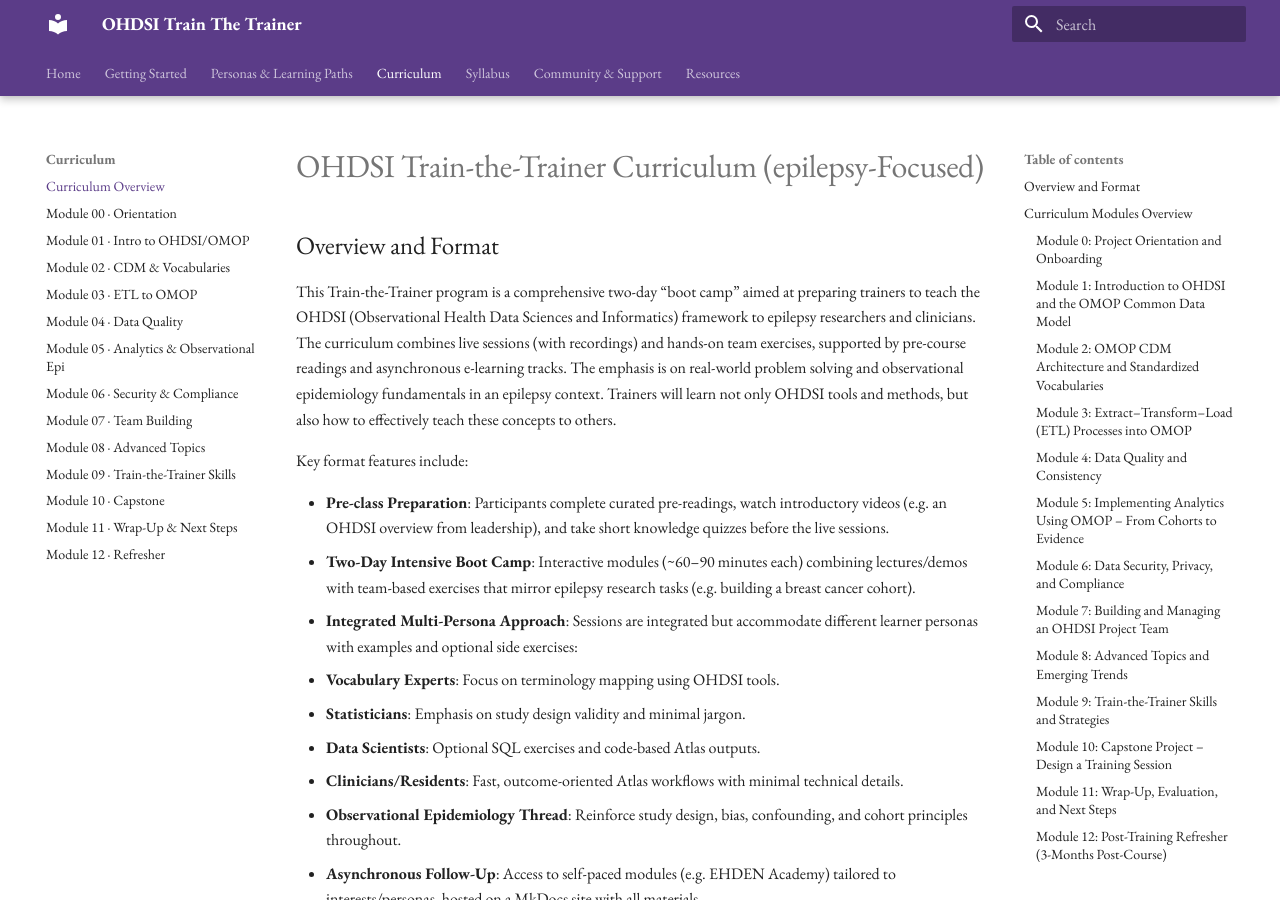
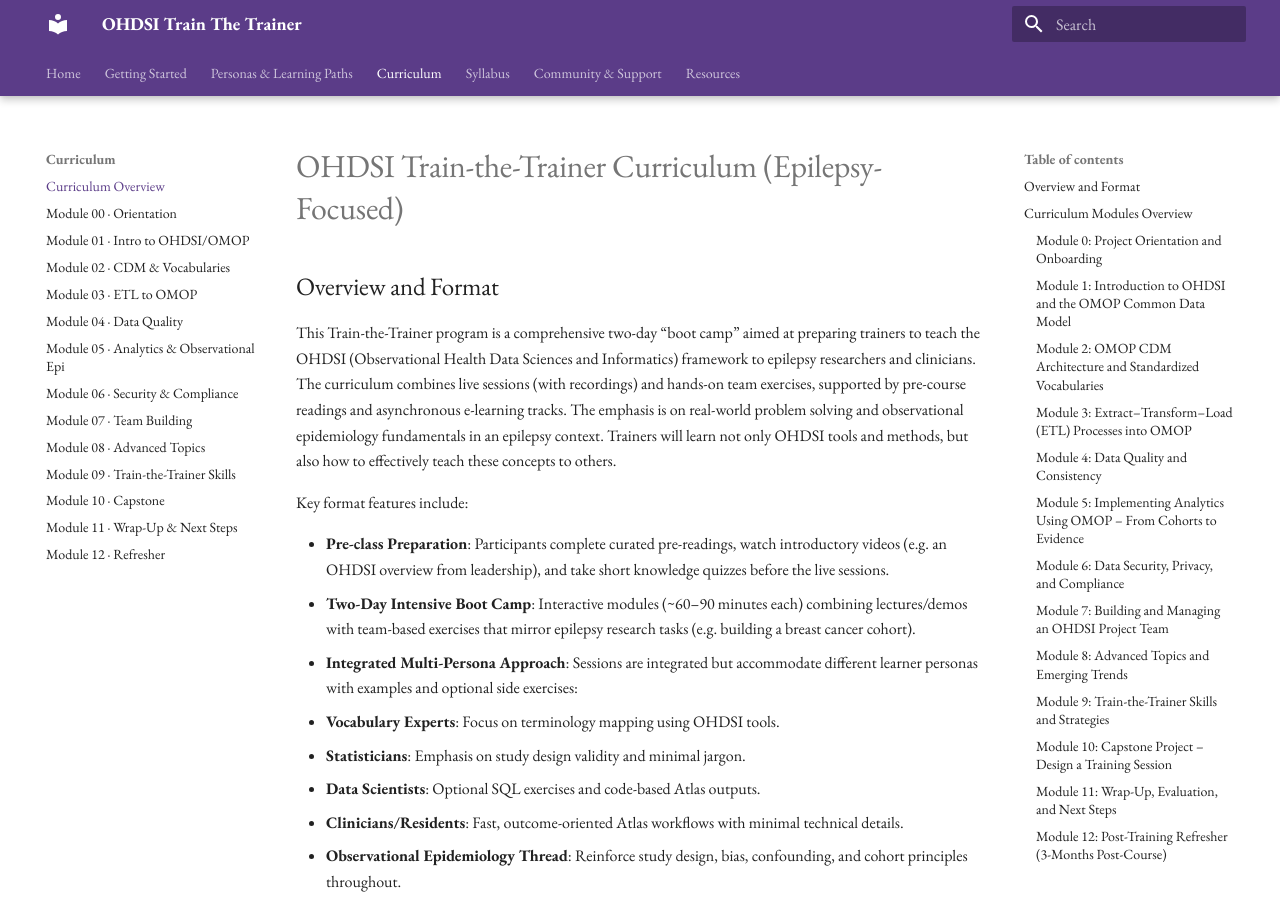
Before and after one commit to BoyceLab/OHDSITrainTheTrainer-EPILEPSY, an MkDocs documentation site: the page built from docs/curriculum-overview.md, in a window 1280 px wide and 900 px high. Built offline with MkDocs 1.6.1 and Material for MkDocs 9.7.7, drawn with Linux system fonts in a browser that asks for light colours.

```diff
--- a/docs/curriculum-overview.md
+++ b/docs/curriculum-overview.md
@@ -1,4 +1,4 @@
-# OHDSI Train-the-Trainer Curriculum (epilepsy-Focused)
+# OHDSI Train-the-Trainer Curriculum (Epilepsy-Focused)
 
 ## Overview and Format
 This Train-the-Trainer program is a comprehensive two-day “boot camp” aimed at preparing trainers to teach the OHDSI (Observational Health Data Sciences and Informatics) framework to epilepsy researchers and clinicians. The curriculum combines live sessions (with recordings) and hands-on team exercises, supported by pre-course readings and asynchronous e-learning tracks. The emphasis is on real-world problem solving and observational epidemiology fundamentals in an epilepsy context. Trainers will learn not only OHDSI tools and methods, but also how to effectively teach these concepts to others.
```
